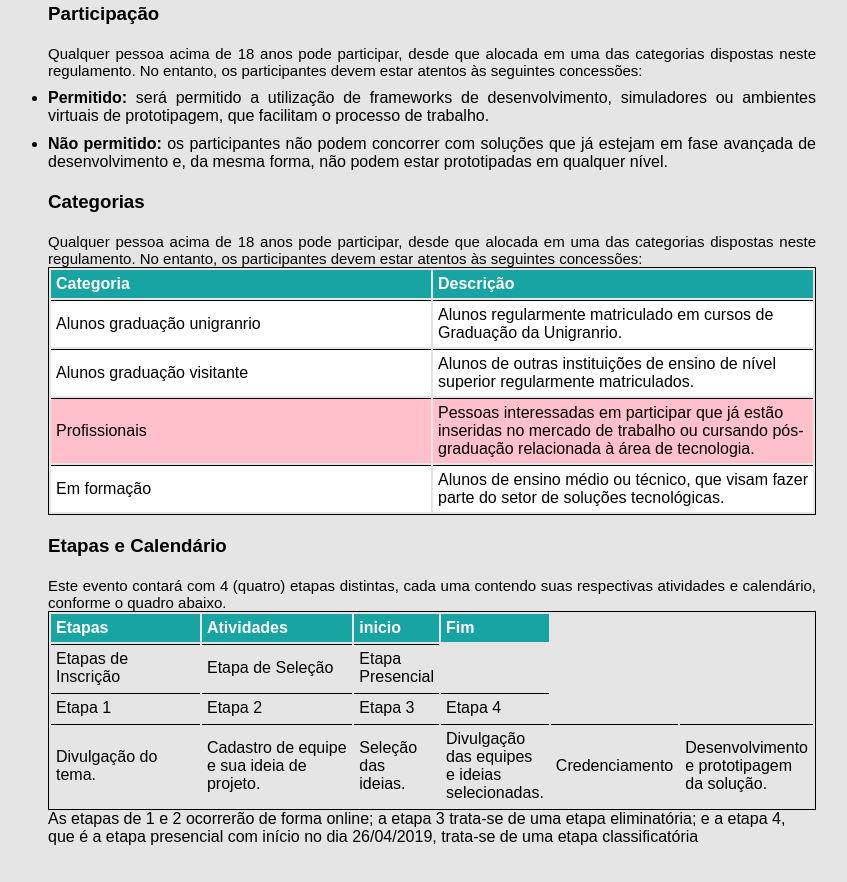
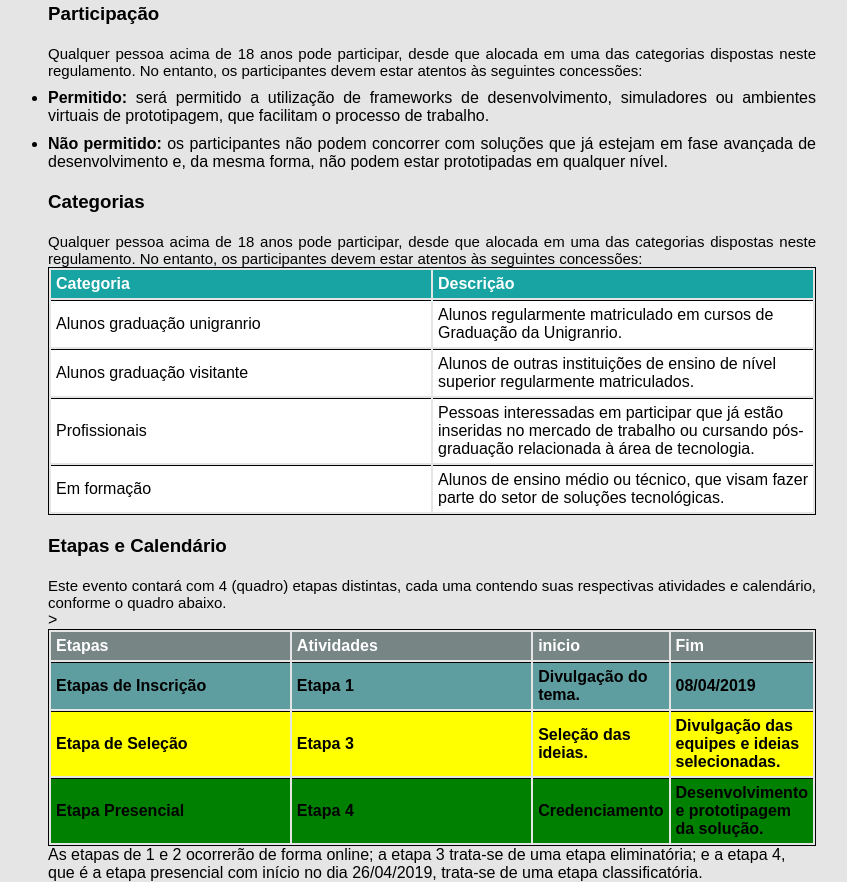
Before and after one commit to Mattqnw/hackhaton-Unigranrio, a plain HTML site: page index.html in a window 1280 px wide. Shown: the part 418-1300 px from the top of the page, without its empty margins (208-1055 px from the left). Before the commit the page ends 1264 px from the top, so only its background shows below. Drawn offline with Linux system fonts and the light colour scheme.

Commit message:
15/04/2019 Etapas e calendário para modificar

```diff
--- a/estilos/estilo.css
+++ b/estilos/estilo.css
@@ -91,9 +91,6 @@ thead tr td {
 .article-table > tbody{
    background-color: white;
 }
-tbody tr:nth-child(3){
-   background-color: pink; /*teste para o proximo*/
-}
 
 tbody tr td{
    font-family: Arial, Helvetica, sans-serif;
@@ -107,7 +104,28 @@ tbody tr td{
    width: 100%;
    border: 1px solid black;
 }
-.article-thead2{
-   background-color: #17a4a3;
-   padding: 5px 0;
+.article-table2 > thead{
+   background-color: #778585;
+   padding: 5px 0px;
 }
+
+
+.article-table2 > tbody {
+   font-family: Arial, Helvetica, sans-serif;
+   font-weight: bold;
+   padding: 5px;
+   width: 50%;
+   border-top: 1px solid black;
+
+}
+#TB2 tr:nth-child(2){
+   background-color:yellow; /*teste para o proximo*/
+}
+
+#TB2 tr:nth-child(3){
+   background-color: green; /*teste para o proximo*/
+}
+
+#TB2 tr:nth-child(1){
+   background-color:cadetblue; /*teste para o proximo*/
+}
--- a/index.html
+++ b/index.html
@@ -89,11 +89,10 @@
     <h3 class="article-title">
         Etapas e Calendário
     </h3>
- <p class="article-text">Este evento contará com 4 (quatro) etapas distintas, cada uma contendo suas respectivas atividades e calendário, conforme o quadro abaixo.
-   </p>
+ <p class="article-text"> Este evento contará com 4 (quadro) etapas distintas, cada uma contendo suas respectivas atividades e calendário, conforme o quadro abaixo.</p>
 
    <table class="article-table2">
-    <thead class="article-thead2">
+    <thead>
         <tr>
             <td>Etapas</td>
             <td>Atividades</td>
@@ -101,35 +100,18 @@
             <td>Fim</td>
         </tr>
     </thead>
-    <tbody class="article-tbody-tr-td">
-            <tr>
-                    <td>Etapas de Inscrição</td>
-                    <td>Etapa de Seleção </td>
-                    <td>Etapa Presencial</td>
-                     </tr>
-        </tbody>
-        <tbody class="article-tbody2-tr-td">
-                <tr>
-                        <td>Etapa 1</td>
-                        <td>Etapa 2 </td>
-                        <td>Etapa 3</td>
-                        <td>Etapa 4</td>
-                         </tr>
+    <tbody id="TB2">
+                   <tr><td>Etapas de Inscrição</td><td>Etapa 1</td></td><td>Divulgação do tema.</td></td><td>08/04/2019</td>
+                <tr><td>Etapa de Seleção </td><td>Etapa 3</td> <td>Seleção das ideias.</td>
+                    <td>Divulgação das equipes e ideias selecionadas.</td></tr>
+                    <tr>><td>Etapa Presencial</td><td>Etapa 4</td><td>Credenciamento</td>
+                        <td>Desenvolvimento e prototipagem da solução.</td></tr>
 
         </tbody>
-        <tbody class="article-tbody3-tr-td">
-            <tr>
-                <td>Divulgação do tema.</td>
-                <td>Cadastro de equipe e sua ideia de projeto.</td>
-                <td>Seleção das ideias.</td>
-                <td>Divulgação das equipes e ideias selecionadas.</td>
-                <td>Credenciamento</td>
-                <td>Desenvolvimento e prototipagem da solução.</td>
-                 </tr>
-            </tbody>
+
 
     </table>
-<p>As etapas de 1 e 2 ocorrerão de forma online; a etapa 3 trata-se de uma etapa eliminatória; e a etapa 4, que é a etapa presencial com início no dia 26/04/2019, trata-se de uma etapa classificatória</p>
+<p>As etapas de 1 e 2 ocorrerão de forma online; a etapa 3 trata-se de uma etapa eliminatória; e a etapa 4, que é a etapa presencial com início no dia 26/04/2019, trata-se de uma etapa classificatória.</p>
 
    </section>
 </body>
```
